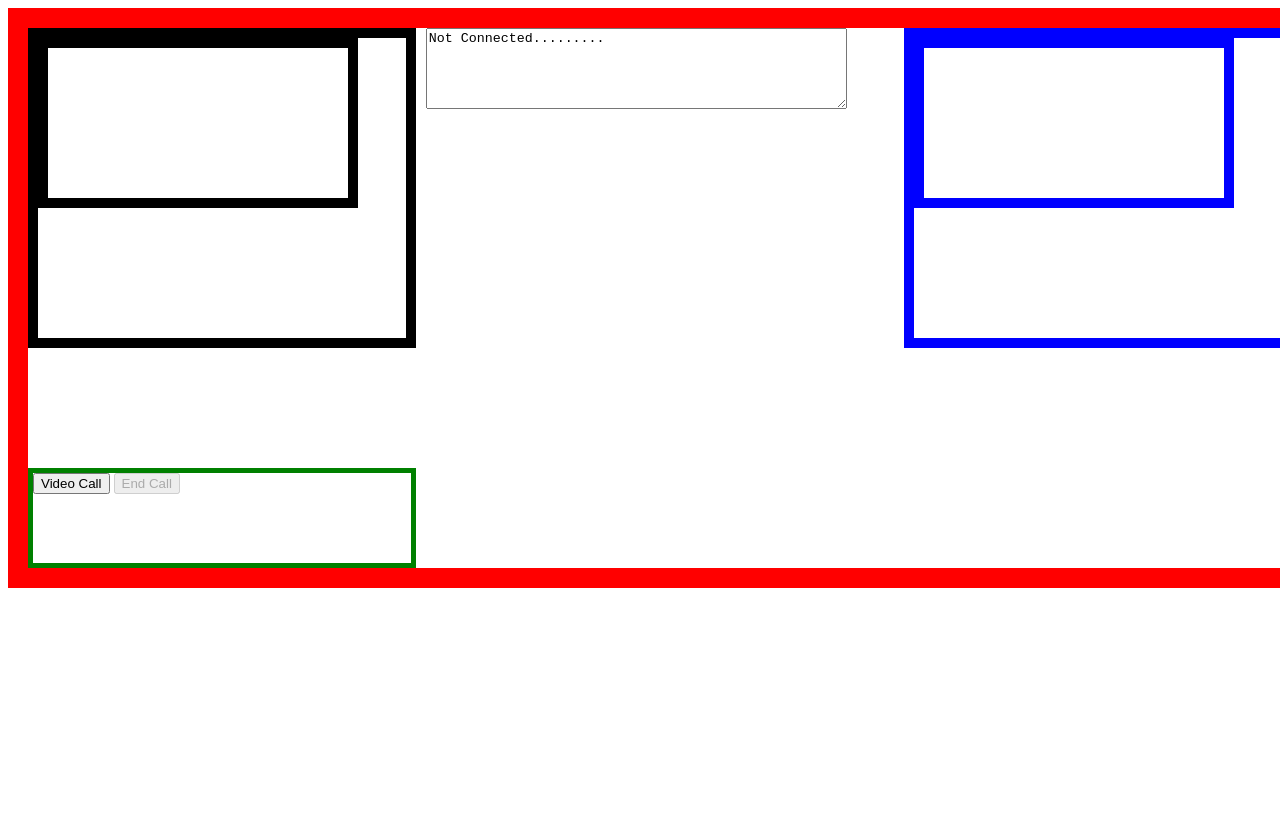
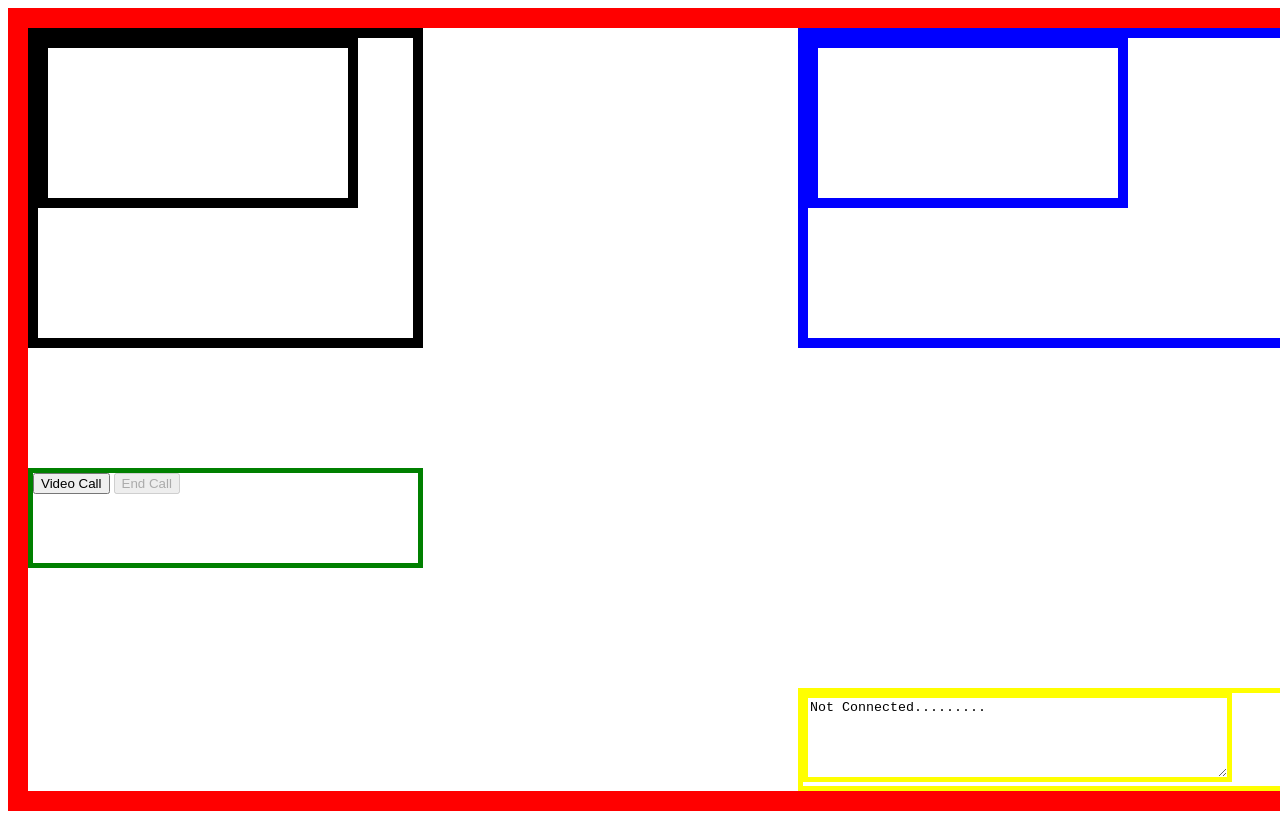
Before and after one commit to pmadjidi/webrtc-, a website: page SimpleVideoChat/public/index.html in a window 1280 px wide. Shown: the top 819 px of the page. Drawn offline with Linux system fonts and the light colour scheme.

Commit message:
change to css

```diff
--- a/SimpleVideoChat/public/myStyle.css
+++ b/SimpleVideoChat/public/myStyle.css
@@ -23,7 +23,7 @@
   grid-column: 1/2;
   border: 5px solid green;
 }
-.iWindwo {
+.iWindow {
   grid-row: 7/8;
   grid-column: 3/4;
   border: 5px solid yellow;
```
